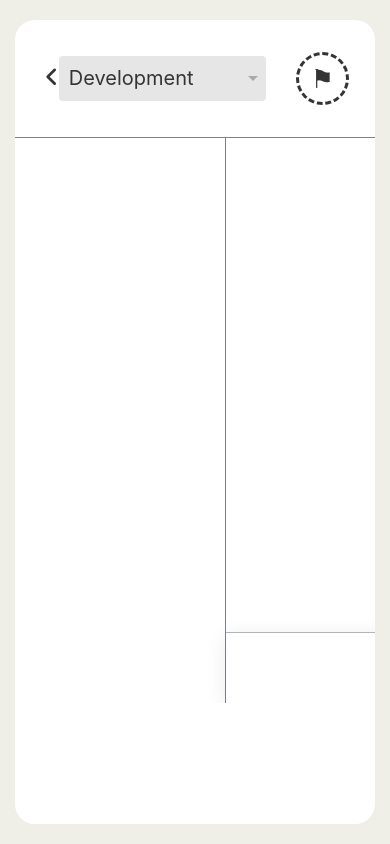
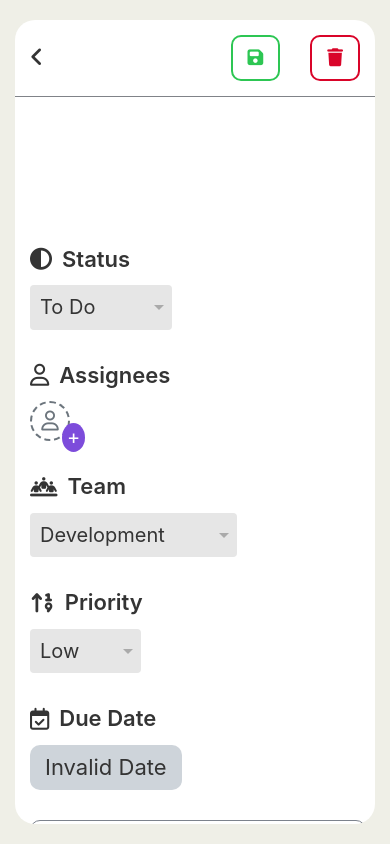
Before and after one commit to ramazan-shira/Task-Ease-Frontend, a React (Create React App) app: page /tasks/1 in a window 390 px wide. Built offline with nearby package versions, Linux system fonts and the light colour scheme; the HTML template or start-up script is replaced by a standard one.

Commit message:
Responsive design

```diff
--- a/src/Sidebar/sidebar.css
+++ b/src/Sidebar/sidebar.css
@@ -276,26 +276,3 @@
     height: 40px;
   }
 }
-
-.sidebar {
-  position: fixed;
-  top: 0;
-  bottom: 0;
-  left: 0;
-  background-color: #fff;
-  box-sizing: border-box;
-  padding: 24px;
-  border-radius: 20px;
-  transition: width 0.3s, left 0.3s, z-index 0.3s;
-  z-index: 1000;
-}
-
-.sidebar.expanded {
-  width: 320px;
-  z-index: 1001;
-}
-
-.sidebar.collapsed {
-  width: 80px;
-  z-index: 1000;
-}
--- a/src/SignIn-SignUp/mainPage.css
+++ b/src/SignIn-SignUp/mainPage.css
@@ -330,6 +330,10 @@
   .toggle-password {
     margin-left: -190px;
   }
+
+  .sign-in h1 {
+    margin-top: 30px;
+  }
 }
 
 @media (width <= 1030px) {
--- a/src/Tasks/AddTaskModal.jsx
+++ b/src/Tasks/AddTaskModal.jsx
@@ -133,6 +133,7 @@ const AddTaskModal = (props) => {
                 </option>
                 <option value="development">Development</option>
                 <option value="marketing">Marketing</option>
+                <option value="accounting">Accounting</option>
                 <option value="human-resources">Human Resources</option>
                 <option value="retails">Retails</option>
               </select>
@@ -176,7 +177,7 @@ const AddTaskModal = (props) => {
                 value={priority}
                 onChange={(e) => setPriority(e.target.value)}
               >
-                <option value="noPriority">No Priority</option>
+                <option value="low">Low</option>
                 <option value="medium">Medium</option>
                 <option value="high">High</option>
               </select>
--- a/src/Tasks/EditTask.jsx
+++ b/src/Tasks/EditTask.jsx
@@ -1,4 +1,4 @@
-import { useState } from "react";
+import { useEffect, useState } from "react";
 import { useDispatch, useSelector } from "react-redux";
 import { useNavigate } from "react-router-dom";
 import dayjs from "dayjs";
@@ -41,6 +41,18 @@ const EditTask = () => {
 
   const [openCommentMenuIndex, setOpenCommentMenuIndex] = useState(null);
   const [editedCommentText, setEditedCommentText] = useState("");
+
+  const [isSmallScreen, setIsSmallScreen] = useState(window.innerWidth <= 1080);
+  const [actions, setActions] = useState(window.innerWidth <= 630);
+
+  useEffect(() => {
+    const handleResize = () => {
+      setIsSmallScreen(window.innerWidth <= 1080);
+      setActions(window.innerWidth <= 630);
+    };
+    window.addEventListener("resize", handleResize);
+    return () => window.removeEventListener("resize", handleResize);
+  }, []);
 
   const toggleCommentActionsMenu = (index) => {
     setOpenCommentMenuIndex(openCommentMenuIndex === index ? null : index);
@@ -257,12 +269,14 @@ const EditTask = () => {
         <div className="return" onClick={returnBack}>
           <i className="fa-solid fa-angle-left"></i>
         </div>
+        {!isSmallScreen && (
           <div className="edit-task-attributes">
             <div className="edit-task-team">
               <div className="select-dropdown">
                 <select value={team} onChange={(e) => setTeam(e.target.value)}>
                   <option value="development">Development</option>
                   <option value="marketing">Marketing</option>
+                  <option value="accounting">Accounting</option>
                   <option value="human-resources">Human Resources</option>
                   <option value="retails">Retails</option>
                 </select>
@@ -278,11 +292,8 @@ const EditTask = () => {
 
               {isSelectOpen && (
                 <ul className="select-options">
-                <li
-                  onClick={() => handleOptionClick("no priority")}
-                  className="grey"
-                >
-                  <span>&#9873;</span> No Priority
+                  <li onClick={() => handleOptionClick("low")} className="grey">
+                    <span>&#9873;</span> Low
                   </li>
                   <li
                     onClick={() => handleOptionClick("medium")}
@@ -318,13 +329,26 @@ const EditTask = () => {
               )}
             </div>
           </div>
+        )}
         <div className="edit-task-actions">
+          {actions ? (
+            <button className="save-changes" onClick={saveUpdate}>
+              <i className="fa-solid fa-floppy-disk"></i>
+            </button>
+          ) : (
             <button className="save-changes" onClick={saveUpdate}>
               Save changes
             </button>
+          )}
+          {actions ? (
+            <button className="delete" onClick={deleteTask}>
+              <i className="fa-solid fa-trash"></i>
+            </button>
+          ) : (
             <button className="delete" onClick={deleteTask}>
               Delete Task
             </button>
+          )}
         </div>
       </div>
 
@@ -401,6 +425,66 @@ const EditTask = () => {
                 )}
               </div>
             </div>
+            {isSmallScreen && (
+              <div className="edit-task-attributes">
+                <div className="edit-task-team">
+                  <p>
+                    <i className="fa-solid fa-people-line"></i> Team
+                  </p>
+                  <div className="select-dropdown">
+                    <select
+                      value={team}
+                      onChange={(e) => setTeam(e.target.value)}
+                    >
+                      <option value="development">Development</option>
+                      <option value="marketing">Marketing</option>
+                      <option value="accounting">Accounting</option>
+                      <option value="human-resources">Human Resources</option>
+                      <option value="retails">Retails</option>
+                    </select>
+                  </div>
+                </div>
+                <div className="edit-task-priority">
+                  <p>
+                    <i className="fa-solid fa-arrow-up-1-9"></i> Priority
+                  </p>
+                  <div className="select-dropdown">
+                    <select
+                      value={priority}
+                      onChange={(e) => setPriority(e.target.value)}
+                    >
+                      <option value="low">Low</option>
+                      <option value="medium">Medium</option>
+                      <option value="high">High</option>
+                    </select>
+                  </div>
+                </div>
+                <div className="edit-task-due-date">
+                  <p>
+                    <i className="fa-regular fa-calendar-check"></i> Due Date
+                  </p>
+                  {isEditing ? (
+                    <input
+                      id="dueDate"
+                      type="date"
+                      value={dayjs(dueDate).format("YYYY-MM-DD")}
+                      onChange={handleDateChange}
+                      onBlur={() => setIsEditing(false)}
+                      autoFocus
+                      className={isEditing ? "input" : "date"}
+                      min={new Date().toISOString().split("T")[0]}
+                    />
+                  ) : (
+                    <span
+                      onClick={() => setIsEditing(true)}
+                      style={{ cursor: "pointer" }}
+                    >
+                      {formattedDate}
+                    </span>
+                  )}
+                </div>
+              </div>
+            )}
           </div>
           <div className="edit-task-text">
             <textarea
--- a/src/Tasks/tasks.css
+++ b/src/Tasks/tasks.css
@@ -510,6 +510,7 @@ select:focus {
   flex-direction: column;
   justify-content: flex-start;
   align-items: center;
+  overflow-y: auto;
 }
 
 .edit-task-header {
@@ -583,18 +584,18 @@ select:focus {
 .edit-task-content {
   width: 100%;
   display: grid;
-  grid-template-columns: 1fr 1fr;
+  grid-template-columns: 1.5fr 1fr;
   justify-content: center;
   align-items: flex-start;
   box-sizing: border-box;
-  overflow-y: scroll;
 }
 
 .edit-task-details {
-  width: 525px;
+  width: 100%;
   height: 100%;
   border-right: 1px solid #7c828d;
   padding: 30px;
+  box-sizing: border-box;
 }
 
 .edit-task-title {
@@ -611,10 +612,11 @@ select:focus {
 }
 
 .edit-task-text textarea {
-  width: 450px;
+  width: 100%;
   height: 200px;
-  border: none;
-  font-size: 22px;
+  border: 1px solid #7c828d;
+  border-radius: 10px;
+  font-size: 26px;
   font-weight: 500;
   resize: none;
 }
@@ -655,7 +657,7 @@ select:focus {
 .select-dropdown select {
   font-size: 20px;
   font-weight: normal;
-  max-width: 100%;
+  width: max-content;
   padding: 8px 24px 8px 10px;
   border: none;
   background-color: transparent;
@@ -669,6 +671,12 @@ select:focus {
   outline: none;
   box-shadow: none;
 }
+
+.select-dropdown select option {
+  font-size: 14px;
+  width: max-content;
+}
+
 .select-dropdown:after {
   content: "";
   position: absolute;
@@ -768,7 +776,7 @@ li.red {
 }
 
 .edit-task-comments {
-  width: 525px;
+  width: 100%;
   height: 100%;
   border-right: 1px solid #7c828d;
   box-sizing: border-box;
@@ -779,7 +787,7 @@ li.red {
 }
 
 .edit-task-comments .task-comments {
-  width: 525px;
+  width: 100%;
   display: flex;
   flex-direction: column;
   justify-content: center;
@@ -805,6 +813,7 @@ li.red {
 }
 
 .add-comment .form-input {
+  width: 100%;
   background: none;
   border: none;
   padding: 12px 20px;
@@ -1379,6 +1388,17 @@ li.red {
   color: var(--gray);
 }
 
+@media (width <= 1230px) {
+  .edit-task-content {
+    grid-template-columns: 1fr 1fr;
+  }
+
+  .edit-task-details,
+  .edit-task-comments .task-comments {
+    padding: 15px;
+  }
+}
+
 @media (width<= 1100px) {
   .tasks-container {
     display: flex;
@@ -1396,6 +1416,54 @@ li.red {
   }
 }
 
+@media (width <= 1080px) {
+  .edit-task-content {
+    display: flex;
+    flex-direction: column;
+    justify-content: center;
+    align-items: flex-start;
+  }
+
+  .edit-task-details {
+    border-right: none;
+    border-bottom: 1px solid #7c828d;
+  }
+
+  .edit-task-assignees {
+    margin-bottom: 0;
+  }
+
+  .edit-task-attributes {
+    flex-direction: column;
+    align-items: flex-start;
+  }
+
+  .edit-task-team,
+  .edit-task-priority,
+  .edit-task-due-date {
+    display: flex;
+    justify-content: flex-start;
+    align-items: center;
+    gap: 20px;
+  }
+
+  .edit-task-team p,
+  .edit-task-priority p,
+  .edit-task-due-date p {
+    display: flex;
+    justify-content: center;
+    align-items: center;
+    gap: 10px;
+    margin: 0;
+    font-size: 22px;
+    font-weight: 600;
+  }
+
+  .edit-task-due-date {
+    margin-bottom: 30px;
+  }
+}
+
 @media (width <= 920px) {
   .tasks-sm table tbody tr td,
   .tasks-sm table thead tr th {
@@ -1518,6 +1586,18 @@ li.red {
   }
 }
 
+@media (width <= 680px) {
+  .edit-task-title input {
+    width: 400px;
+  }
+}
+
+@media (width <= 600px) {
+  .edit-task-title input {
+    width: 350px;
+  }
+}
+
 @media (width <= 570px) {
   .my-tasks-navbar {
     align-items: center;
@@ -1532,3 +1612,35 @@ li.red {
     width: 50%;
   }
 }
+
+@media (width <= 540px) {
+  .edit-task-header {
+    padding: 15px;
+  }
+
+  .edit-task-title input {
+    width: 300px;
+  }
+
+  .comment-text .comment-content .comment-date {
+    flex-direction: column;
+    gap: 0;
+    align-items: flex-start;
+  }
+}
+
+@media (width <= 490px) {
+  .edit-task-title input {
+    width: 250px;
+  }
+
+  .edit-task-status,
+  .edit-task-assignees,
+  .edit-task-team,
+  .edit-task-priority,
+  .edit-task-due-date {
+    flex-direction: column;
+    gap: 10px;
+    align-items: flex-start;
+  }
+}
--- a/src/style.css
+++ b/src/style.css
@@ -47,12 +47,6 @@
   }
 }
 
-@media (width <= 1500px) {
-  .app.container {
-    position: relative;
-  }
-}
-
 @media (width <= 450px) {
   .app.container {
     padding: 20px 15px;
```
Lines whose indentation alone changed are shown as unchanged.
